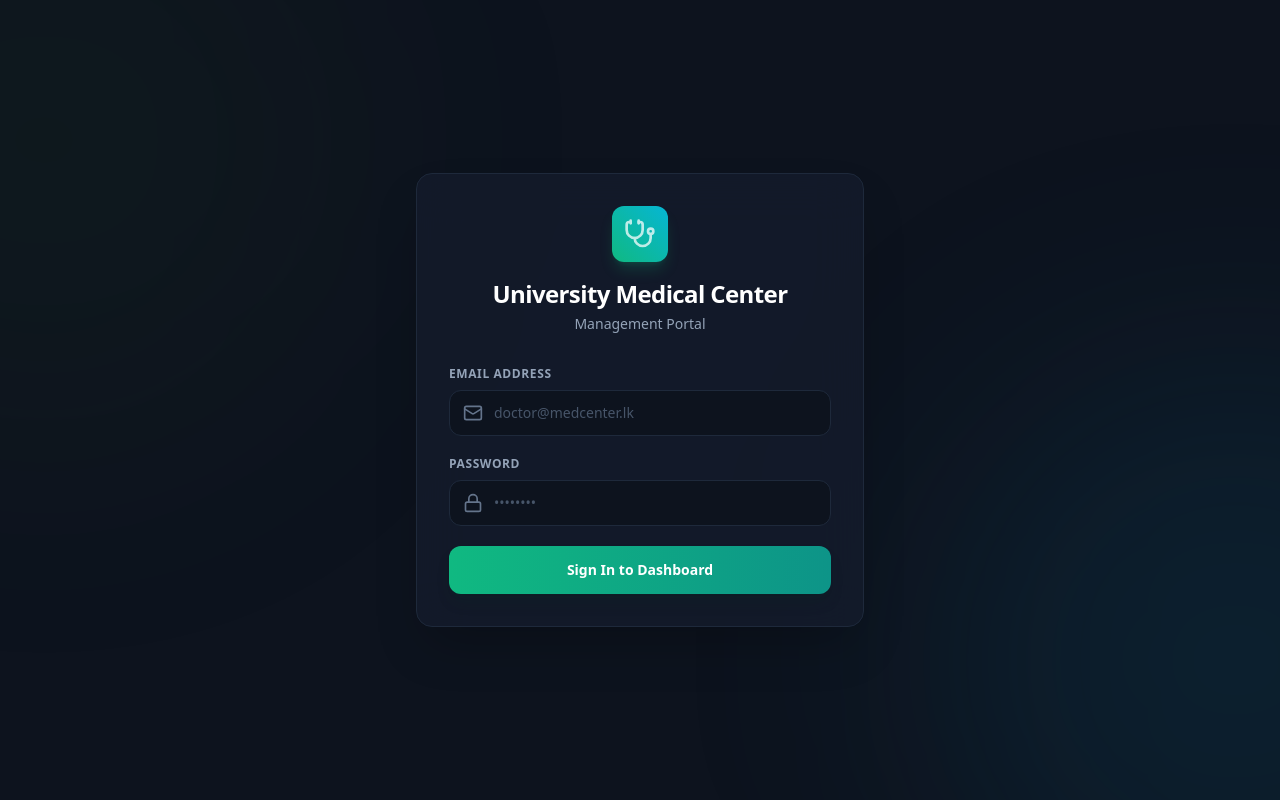
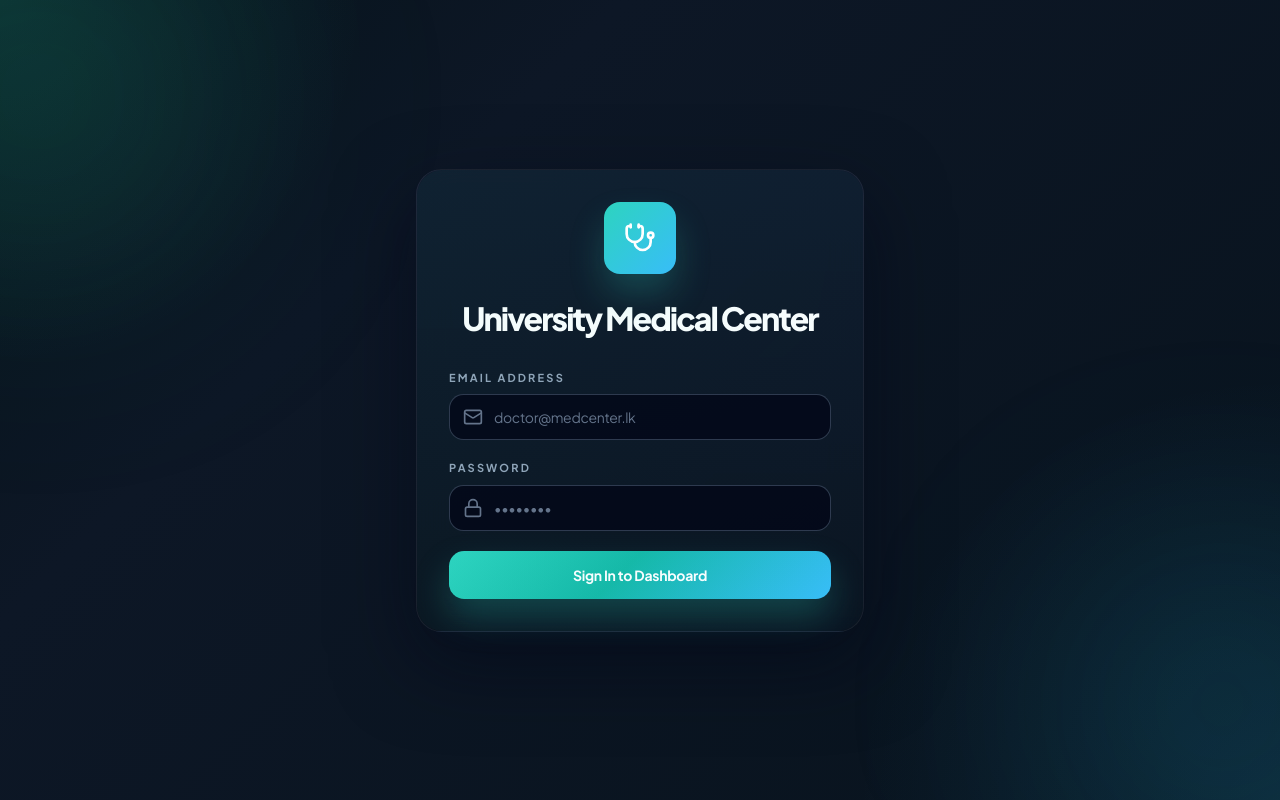
Before and after one commit to MedCenterUORFOE/medical-center-monorepo, a Next.js app in the folder apps/web/: page /login in a window 1280 px wide. Built offline with nearby package versions, Linux system fonts and the light colour scheme.

Commit message:
Improve web UI and add favicon

```diff
--- a/apps/web/app/admin/staff/new/page.tsx
+++ b/apps/web/app/admin/staff/new/page.tsx
@@ -464,9 +464,9 @@ export default function AdminDashboardPage() {
   const isDriverRole = role === 'AMBULANCE_DRIVER';
 
   return (
-    <div className="min-h-screen bg-[#0b0f19] text-slate-100 flex font-sans">
+    <div className="min-h-screen bg-[#07131a] text-slate-100 flex font-sans">
       {/* Admin Sidebar Navigation */}
-      <aside className="w-64 bg-[#111827] border-r border-slate-800 hidden md:flex flex-col p-6 shrink-0">
+      <aside className="w-64 bg-[#0d1726]/85 border-r border-slate-700/80 hidden md:flex flex-col p-6 shrink-0 backdrop-blur-sm">
         <div className="flex items-center gap-3 mb-8">
           <div className="p-2 bg-emerald-500 rounded-lg text-white">
             <Shield className="w-6 h-6" />
--- a/apps/web/app/dashboard/emergency/page.tsx
+++ b/apps/web/app/dashboard/emergency/page.tsx
@@ -290,9 +290,9 @@ export default function EmergencyDashboard() {
   };
 
   return (
-    <div className="min-h-screen bg-[#0b0f19] text-slate-100 flex flex-col font-sans">
+    <div className="min-h-screen bg-[#07131a] text-slate-100 flex flex-col font-sans">
       {/* Header Bar */}
-      <header className="bg-[#111827] border-b border-slate-800 px-6 py-4 flex items-center justify-between shrink-0">
+      <header className="bg-[#0d1726]/85 border-b border-slate-700/80 px-6 py-4 flex items-center justify-between shrink-0 backdrop-blur-sm">
         <div className="flex items-center gap-3">
           <div className="p-2 bg-rose-600 rounded-lg text-white animate-pulse">
             <ShieldAlert className="w-6 h-6 animate-pulse" />
@@ -329,7 +329,7 @@ export default function EmergencyDashboard() {
       {/* Main Command Workspace */}
       <div className="flex-1 flex overflow-hidden">
         {/* Left Side Pane: Active Emergency Requests Queue */}
-        <aside className="w-96 border-r border-slate-800 bg-[#0f1422] p-5 flex flex-col gap-4 shrink-0 overflow-y-auto">
+        <aside className="w-96 border-r border-slate-700/80 bg-[#0b1520]/80 p-5 flex flex-col gap-4 shrink-0 overflow-y-auto backdrop-blur-sm">
           <div className="flex items-center justify-between border-b border-slate-800 pb-2.5">
             <h3 className="text-xs font-bold text-slate-400 uppercase tracking-wider">Active Dispatches</h3>
             <span className="text-[10px] text-rose-400 font-bold bg-rose-500/10 border border-rose-500/20 px-2.5 py-0.5 rounded-full">
--- a/apps/web/app/globals.css
+++ b/apps/web/app/globals.css
@@ -3,25 +3,126 @@
 @tailwind utilities;
 
 :root {
-  --background: #ffffff;
-  --foreground: #171717;
+  --background: #07131a;
+  --foreground: #e2e8f0;
+  --card: rgba(15, 23, 42, 0.78);
+  --card-border: rgba(148, 163, 184, 0.12);
+  --muted: #94a3b8;
+  --primary: #2dd4bf;
+  --primary-strong: #14b8a6;
+  --primary-soft: rgba(45, 212, 191, 0.12);
+  --secondary: #38bdf8;
+  --panel: rgba(13, 23, 38, 0.82);
+  --panel-strong: rgba(14, 23, 34, 0.96);
+  --surface: rgba(15, 23, 42, 0.78);
+  --shadow-soft: 0 30px 80px rgba(2, 6, 23, 0.52);
 }
 
-@media (prefers-color-scheme: dark) {
-  :root {
-    --background: #0a0a0a;
-    --foreground: #ededed;
-  }
+html {
+  color-scheme: dark;
 }
 
 body {
   color: var(--foreground);
-  background: var(--background);
-  font-family: Arial, Helvetica, sans-serif;
+  background:
+    radial-gradient(circle at top left, rgba(45, 212, 191, 0.14), transparent 24%),
+    radial-gradient(circle at bottom right, rgba(56, 189, 248, 0.12), transparent 28%),
+    linear-gradient(135deg, #07131a 0%, #0d1726 30%, #08131d 100%);
+  font-family: var(--font-plus-jakarta-sans), Arial, Helvetica, sans-serif;
+  letter-spacing: -0.02em;
+  min-height: 100vh;
+}
+
+* {
+  box-sizing: border-box;
+}
+
+::selection {
+  background: rgba(45, 212, 191, 0.35);
+  color: white;
 }
 
 @layer utilities {
   .text-balance {
     text-wrap: balance;
   }
+
+  .auth-shell {
+    min-height: 100vh;
+    display: flex;
+    align-items: center;
+    justify-content: center;
+    position: relative;
+    overflow: hidden;
+    padding: 1.5rem;
+  }
+
+  .auth-card {
+    width: min(100%, 28rem);
+    position: relative;
+    z-index: 1;
+    border: 1px solid var(--card-border);
+    background: linear-gradient(180deg, rgba(15, 23, 42, 0.84), rgba(9, 15, 26, 0.9));
+    backdrop-filter: blur(18px);
+    box-shadow: var(--shadow-soft);
+    border-radius: 1.6rem;
+    padding: 2rem;
+  }
+
+  .auth-card::before {
+    content: "";
+    position: absolute;
+    inset: 0;
+    border-radius: inherit;
+    background: linear-gradient(135deg, rgba(45, 212, 191, 0.06), rgba(56, 189, 248, 0.03));
+    pointer-events: none;
+  }
+
+  .brand-mark {
+    display: inline-flex;
+    align-items: center;
+    justify-content: center;
+    width: 4.5rem;
+    height: 4.5rem;
+    border-radius: 1rem;
+    background: linear-gradient(135deg, #2dd4bf 0%, #38bdf8 100%);
+    box-shadow: 0 20px 35px rgba(45, 212, 191, 0.22);
+    position: relative;
+    z-index: 1;
+  }
+
+  .primary-cta {
+    display: inline-flex;
+    align-items: center;
+    justify-content: center;
+    border-radius: 0.95rem;
+    background: linear-gradient(135deg, #2dd4bf 0%, #14b8a6 45%, #38bdf8 100%);
+    color: white;
+    font-weight: 700;
+    letter-spacing: -0.02em;
+    box-shadow: 0 18px 35px rgba(45, 212, 191, 0.25);
+    transition: transform 0.2s ease, box-shadow 0.2s ease, filter 0.2s ease;
+  }
+
+  .primary-cta:hover {
+    transform: translateY(-1px);
+    box-shadow: 0 22px 38px rgba(45, 212, 191, 0.3);
+    filter: brightness(1.03);
+  }
+
+  .form-input {
+    width: 100%;
+    border-radius: 0.9rem;
+    border: 1px solid rgba(51, 65, 85, 0.9);
+    background: rgba(2, 6, 23, 0.72);
+    color: white;
+    transition: border-color 0.2s ease, box-shadow 0.2s ease, background 0.2s ease;
+  }
+
+  .form-input:focus {
+    border-color: rgba(45, 212, 191, 0.8);
+    box-shadow: 0 0 0 3px rgba(45, 212, 191, 0.12);
+    outline: none;
+    background: rgba(2, 6, 23, 0.84);
+  }
 }
--- a/apps/web/app/layout.tsx
+++ b/apps/web/app/layout.tsx
@@ -1,21 +1,20 @@
 import type { Metadata } from "next";
-import localFont from "next/font/local";
+import { Plus_Jakarta_Sans } from "next/font/google";
 import "./globals.css";
 
-const geistSans = localFont({
-  src: "./fonts/GeistVF.woff",
-  variable: "--font-geist-sans",
-  weight: "100 900",
-});
-const geistMono = localFont({
-  src: "./fonts/GeistMonoVF.woff",
-  variable: "--font-geist-mono",
-  weight: "100 900",
+const plusJakartaSans = Plus_Jakarta_Sans({
+  subsets: ["latin"],
+  variable: "--font-plus-jakarta-sans",
+  weight: ["400", "500", "600", "700", "800"],
 });
 
 export const metadata: Metadata = {
-  title: "Create Next App",
-  description: "Generated by create next app",
+  title: "University Medical Center",
+  description: "University Medical Center management portal",
+  icons: {
+    icon: "/icon.svg",
+    shortcut: "/icon.svg",
+  },
 };
 
 export default function RootLayout({
@@ -25,9 +24,7 @@ export default function RootLayout({
 }>) {
   return (
     <html lang="en">
-      <body
-        className={`${geistSans.variable} ${geistMono.variable} antialiased`}
-      >
+      <body className={`${plusJakartaSans.variable} antialiased`}>
         {children}
       </body>
     </html>
--- a/apps/web/app/login/page.tsx
+++ b/apps/web/app/login/page.tsx
@@ -2,7 +2,7 @@
 
 import React, { useState, Suspense } from 'react';
 import { useRouter, useSearchParams } from 'next/navigation';
-import { Stethoscope, Lock, Mail, User, ShieldAlert, CheckCircle, Loader2 } from 'lucide-react';
+import { Stethoscope, Lock, Mail, ShieldAlert, CheckCircle, Loader2 } from 'lucide-react';
 import api from '@/lib/axios';
 
 function LoginContent() {
@@ -10,12 +10,9 @@ function LoginContent() {
   const searchParams = useSearchParams();
   const callbackUrl = searchParams.get('callbackUrl') || '';
 
-  // Tabs: 'email' or 'nic'
   const [loginMethod, setLoginMethod] = useState<'email' | 'nic'>('email');
-
   const [identifier, setIdentifier] = useState('');
   const [password, setPassword] = useState('');
-
   const [loading, setLoading] = useState(false);
   const [error, setError] = useState<string | null>(null);
   const [success, setSuccess] = useState<string | null>(null);
@@ -37,7 +34,7 @@ function LoginContent() {
       if (loginMethod === 'email') {
         payload.email = identifier;
       } else {
-        payload.driver_id = identifier; // maps to NIC in backend
+        payload.driver_id = identifier;
       }
 
       const response = await api.post('/auth/login', payload);
@@ -45,20 +42,16 @@ function LoginContent() {
 
       if (data && data.data) {
         const { token, user } = data.data;
-
-        // Save token to client-side localStorage for API client authorization header
         localStorage.setItem('session_token', token);
 
         setSuccess('Authentication successful! Redirecting...');
 
-        // Brief timeout for visual feedback
         setTimeout(() => {
           if (callbackUrl) {
             router.push(callbackUrl);
             return;
           }
 
-          // Role-based routing
           switch (user.role) {
             case 'ADMIN':
               router.push('/admin/staff/new');
@@ -90,68 +83,69 @@ function LoginContent() {
   };
 
   return (
-    <div className="min-h-screen flex items-center justify-center bg-[#0d131e] relative overflow-hidden font-sans">
-      {/* Decorative ambient glowing background circles */}
-      <div className="absolute top-[-20%] left-[-20%] w-[600px] h-[600px] rounded-full bg-[#1e4620]/10 blur-[120px] pointer-events-none" />
-      <div className="absolute bottom-[-20%] right-[-20%] w-[600px] h-[600px] rounded-full bg-[#0d4f6d]/20 blur-[120px] pointer-events-none" />
+    <div className="auth-shell">
+      <div className="absolute left-[-12%] top-[-12%] h-[24rem] w-[24rem] rounded-full bg-emerald-500/10 blur-[120px]" />
+      <div className="absolute bottom-[-8%] right-[-8%] h-[20rem] w-[20rem] rounded-full bg-cyan-500/10 blur-[120px]" />
 
-      <div className="w-full max-w-md p-8 bg-[#151c2c]/80 backdrop-blur-xl rounded-2xl border border-slate-800 shadow-2xl relative z-10 mx-4 transition-all duration-300">
-        <div className="flex flex-col items-center mb-8">
-          <div className="p-3 bg-gradient-to-tr from-emerald-500 to-cyan-500 rounded-xl mb-4 shadow-lg shadow-emerald-500/20">
-            <Stethoscope className="w-8 h-8 text-white animate-pulse" />
+      <div className="auth-card mx-4">
+        <div className="flex flex-col items-center text-center">
+          <div className="brand-mark mb-5">
+            <Stethoscope className="h-8 w-8 text-white" />
           </div>
-          <h1 className="text-2xl font-bold text-white tracking-tight">University Medical Center</h1>
-          <p className="text-slate-400 text-sm mt-1">Management Portal</p>
+
+          <h1 className="text-[2rem] font-extrabold tracking-[-0.06em] text-white">
+            University Medical Center
+          </h1>
         </div>
 
-        {/* Alert Notifications */}
         {error && (
-          <div className="mb-6 p-4 bg-rose-500/10 border border-rose-500/30 rounded-xl flex items-start gap-3 animate-shake">
-            <ShieldAlert className="w-5 h-5 text-rose-400 shrink-0 mt-0.5" />
-            <span className="text-rose-200 text-sm">{error}</span>
+          <div className="mt-6 flex items-start gap-3 rounded-xl border border-rose-500/30 bg-rose-500/10 p-3.5 text-sm text-rose-200">
+            <ShieldAlert className="mt-0.5 h-5 w-5 shrink-0 text-rose-400" />
+            <span>{error}</span>
           </div>
         )}
 
         {success && (
-          <div className="mb-6 p-4 bg-emerald-500/10 border border-emerald-500/30 rounded-xl flex items-start gap-3">
-            <CheckCircle className="w-5 h-5 text-emerald-400 shrink-0 mt-0.5" />
-            <span className="text-emerald-200 text-sm">{success}</span>
+          <div className="mt-6 flex items-start gap-3 rounded-xl border border-emerald-500/30 bg-emerald-500/10 p-3.5 text-sm text-emerald-200">
+            <CheckCircle className="mt-0.5 h-5 w-5 shrink-0 text-emerald-400" />
+            <span>{success}</span>
           </div>
         )}
 
-        {/* Login Form */}
-        <form onSubmit={handleSubmit} className="space-y-5">
+        <form onSubmit={handleSubmit} className="mt-7 space-y-5">
           <div>
-            <label className="block text-xs font-semibold text-slate-400 uppercase tracking-wider mb-2">
-              Email Address
+            <label className="mb-2 block text-[11px] font-bold uppercase tracking-[0.2em] text-slate-400">
+              {loginMethod === 'email' ? 'Email Address' : 'Staff ID'}
             </label>
             <div className="relative">
-              <span className="absolute inset-y-0 left-0 pl-3.5 flex items-center pointer-events-none text-slate-500">
-                <Mail className="w-5 h-5" />
+              <span className="pointer-events-none absolute inset-y-0 left-0 flex items-center pl-3.5 text-slate-500">
+                <Mail className="h-5 w-5" />
               </span>
               <input
                 type="email"
                 value={identifier}
                 onChange={(e) => setIdentifier(e.target.value)}
-                placeholder="doctor@medcenter.lk"
-                className="w-full pl-11 pr-4 py-3 bg-[#0d131e]/90 text-white rounded-xl border border-slate-800 focus:outline-none focus:ring-2 focus:ring-emerald-500/40 focus:border-emerald-500 placeholder-slate-600 transition-all text-sm"
+                placeholder={loginMethod === 'email' ? 'doctor@medcenter.lk' : 'e.g. MED-1042'}
+                className="form-input py-3 pl-11 pr-4 text-sm placeholder:text-slate-500"
                 required
               />
             </div>
           </div>
 
           <div>
-            <label className="block text-xs font-semibold text-slate-400 uppercase tracking-wider mb-2">Password</label>
+            <label className="mb-2 block text-[11px] font-bold uppercase tracking-[0.2em] text-slate-400">
+              Password
+            </label>
             <div className="relative">
-              <span className="absolute inset-y-0 left-0 pl-3.5 flex items-center pointer-events-none text-slate-500">
-                <Lock className="w-5 h-5" />
+              <span className="pointer-events-none absolute inset-y-0 left-0 flex items-center pl-3.5 text-slate-500">
+                <Lock className="h-5 w-5" />
               </span>
               <input
                 type="password"
                 value={password}
                 onChange={(e) => setPassword(e.target.value)}
                 placeholder="••••••••"
-                className="w-full pl-11 pr-4 py-3 bg-[#0d131e]/90 text-white rounded-xl border border-slate-800 focus:outline-none focus:ring-2 focus:ring-emerald-500/40 focus:border-emerald-500 placeholder-slate-600 transition-all text-sm"
+                className="form-input py-3 pl-11 pr-4 text-sm placeholder:text-slate-500"
                 required
               />
             </div>
@@ -160,11 +154,11 @@ function LoginContent() {
           <button
             type="submit"
             disabled={loading}
-            className="w-full py-3.5 bg-gradient-to-r from-emerald-500 to-teal-600 hover:from-emerald-400 hover:to-teal-500 text-white font-semibold rounded-xl transition-all duration-200 flex items-center justify-center gap-2 text-sm shadow-lg shadow-emerald-950/20 disabled:opacity-50 disabled:cursor-not-allowed mt-8 focus:ring-2 focus:ring-emerald-500/50 outline-none"
+            className="primary-cta mt-7 flex w-full items-center justify-center gap-2 px-5 py-3.5 text-sm disabled:opacity-60 disabled:hover:translate-y-0 disabled:cursor-not-allowed"
           >
             {loading ? (
               <>
-                <Loader2 className="w-5 h-5 animate-spin" />
+                <Loader2 className="h-5 w-5 animate-spin" />
                 <span>Authenticating...</span>
               </>
             ) : (
@@ -179,11 +173,13 @@ function LoginContent() {
 
 export default function LoginPage() {
   return (
-    <Suspense fallback={
-      <div className="min-h-screen flex items-center justify-center bg-[#0d131e] text-slate-400">
-        <Loader2 className="w-8 h-8 animate-spin text-emerald-500" />
-      </div>
-    }>
+    <Suspense
+      fallback={
+        <div className="auth-shell text-slate-400">
+          <Loader2 className="h-8 w-8 animate-spin text-emerald-500" />
+        </div>
+      }
+    >
       <LoginContent />
     </Suspense>
   );
--- a/apps/web/app/page.tsx
+++ b/apps/web/app/page.tsx
@@ -1,101 +1,33 @@
-import Image from "next/image";
+import Link from 'next/link';
+import { ArrowRight, Stethoscope } from 'lucide-react';
 
 export default function Home() {
   return (
-    <div className="grid grid-rows-[20px_1fr_20px] items-center justify-items-center min-h-screen p-8 pb-20 gap-16 sm:p-20 font-[family-name:var(--font-geist-sans)]">
-      <main className="flex flex-col gap-8 row-start-2 items-center sm:items-start">
-        <Image
-          className="dark:invert"
-          src="https://nextjs.org/icons/next.svg"
-          alt="Next.js logo"
-          width={180}
-          height={38}
-          priority
-        />
-        <ol className="list-inside list-decimal text-sm text-center sm:text-left font-[family-name:var(--font-geist-mono)]">
-          <li className="mb-2">
-            Get started by editing{" "}
-            <code className="bg-black/[.05] dark:bg-white/[.06] px-1 py-0.5 rounded font-semibold">
-              app/page.tsx
-            </code>
-            .
-          </li>
-          <li>Save and see your changes instantly.</li>
-        </ol>
+    <div className="auth-shell">
+      <div className="absolute left-[-12%] top-[-12%] h-[26rem] w-[26rem] rounded-full bg-emerald-500/10 blur-[120px]" />
+      <div className="absolute bottom-[-10%] right-[-8%] h-[22rem] w-[22rem] rounded-full bg-cyan-500/10 blur-[120px]" />
 
-        <div className="flex gap-4 items-center flex-col sm:flex-row">
-          <a
-            className="rounded-full border border-solid border-transparent transition-colors flex items-center justify-center bg-foreground text-background gap-2 hover:bg-[#383838] dark:hover:bg-[#ccc] text-sm sm:text-base h-10 sm:h-12 px-4 sm:px-5"
-            href="https://vercel.com/new?utm_source=create-next-app&utm_medium=appdir-template-tw&utm_campaign=create-next-app"
-            target="_blank"
-            rel="noopener noreferrer"
+      <div className="auth-card">
+        <div className="flex flex-col items-center text-center">
+          <div className="brand-mark mb-6">
+            <Stethoscope className="h-9 w-9 text-white" />
+          </div>
+
+          <h1 className="text-3xl font-extrabold tracking-[-0.06em] text-white md:text-[2.35rem]">
+            University Medical Center
+          </h1>
+        </div>
+
+        <div className="mt-8 flex justify-center">
+          <Link
+            href="/login"
+            className="primary-cta inline-flex w-full items-center justify-center gap-2 px-5 py-3.5 text-sm focus:outline-none focus:ring-2 focus:ring-emerald-400/60"
           >
-            <Image
-              className="dark:invert"
-              src="https://nextjs.org/icons/vercel.svg"
-              alt="Vercel logomark"
-              width={20}
-              height={20}
-            />
-            Deploy now
-          </a>
-          <a
-            className="rounded-full border border-solid border-black/[.08] dark:border-white/[.145] transition-colors flex items-center justify-center hover:bg-[#f2f2f2] dark:hover:bg-[#1a1a1a] hover:border-transparent text-sm sm:text-base h-10 sm:h-12 px-4 sm:px-5 sm:min-w-44"
-            href="https://nextjs.org/docs?utm_source=create-next-app&utm_medium=appdir-template-tw&utm_campaign=create-next-app"
-            target="_blank"
-            rel="noopener noreferrer"
-          >
-            Read our docs
-          </a>
+            Login
+            <ArrowRight className="h-4 w-4" />
+          </Link>
         </div>
-      </main>
-      <footer className="row-start-3 flex gap-6 flex-wrap items-center justify-center">
-        <a
-          className="flex items-center gap-2 hover:underline hover:underline-offset-4"
-          href="https://nextjs.org/learn?utm_source=create-next-app&utm_medium=appdir-template-tw&utm_campaign=create-next-app"
-          target="_blank"
-          rel="noopener noreferrer"
-        >
-          <Image
-            aria-hidden
-            src="https://nextjs.org/icons/file.svg"
-            alt="File icon"
-            width={16}
-            height={16}
-          />
-          Learn
-        </a>
-        <a
-          className="flex items-center gap-2 hover:underline hover:underline-offset-4"
-          href="https://vercel.com/templates?framework=next.js&utm_source=create-next-app&utm_medium=appdir-template-tw&utm_campaign=create-next-app"
-          target="_blank"
-          rel="noopener noreferrer"
-        >
-          <Image
-            aria-hidden
-            src="https://nextjs.org/icons/window.svg"
-            alt="Window icon"
-            width={16}
-            height={16}
-          />
-          Examples
-        </a>
-        <a
-          className="flex items-center gap-2 hover:underline hover:underline-offset-4"
-          href="https://nextjs.org?utm_source=create-next-app&utm_medium=appdir-template-tw&utm_campaign=create-next-app"
-          target="_blank"
-          rel="noopener noreferrer"
-        >
-          <Image
-            aria-hidden
-            src="https://nextjs.org/icons/globe.svg"
-            alt="Globe icon"
-            width={16}
-            height={16}
-          />
-          Go to nextjs.org →
-        </a>
-      </footer>
+      </div>
     </div>
   );
 }
```
Also changed, not shown: apps/web/app/dashboard/doctor/page.tsx (+4 -4 lines), apps/web/app/dashboard/nurse/page.tsx (+4 -4 lines), apps/web/app/dashboard/pharmacist/page.tsx (+4 -4 lines), apps/web/app/icon.svg (added).
